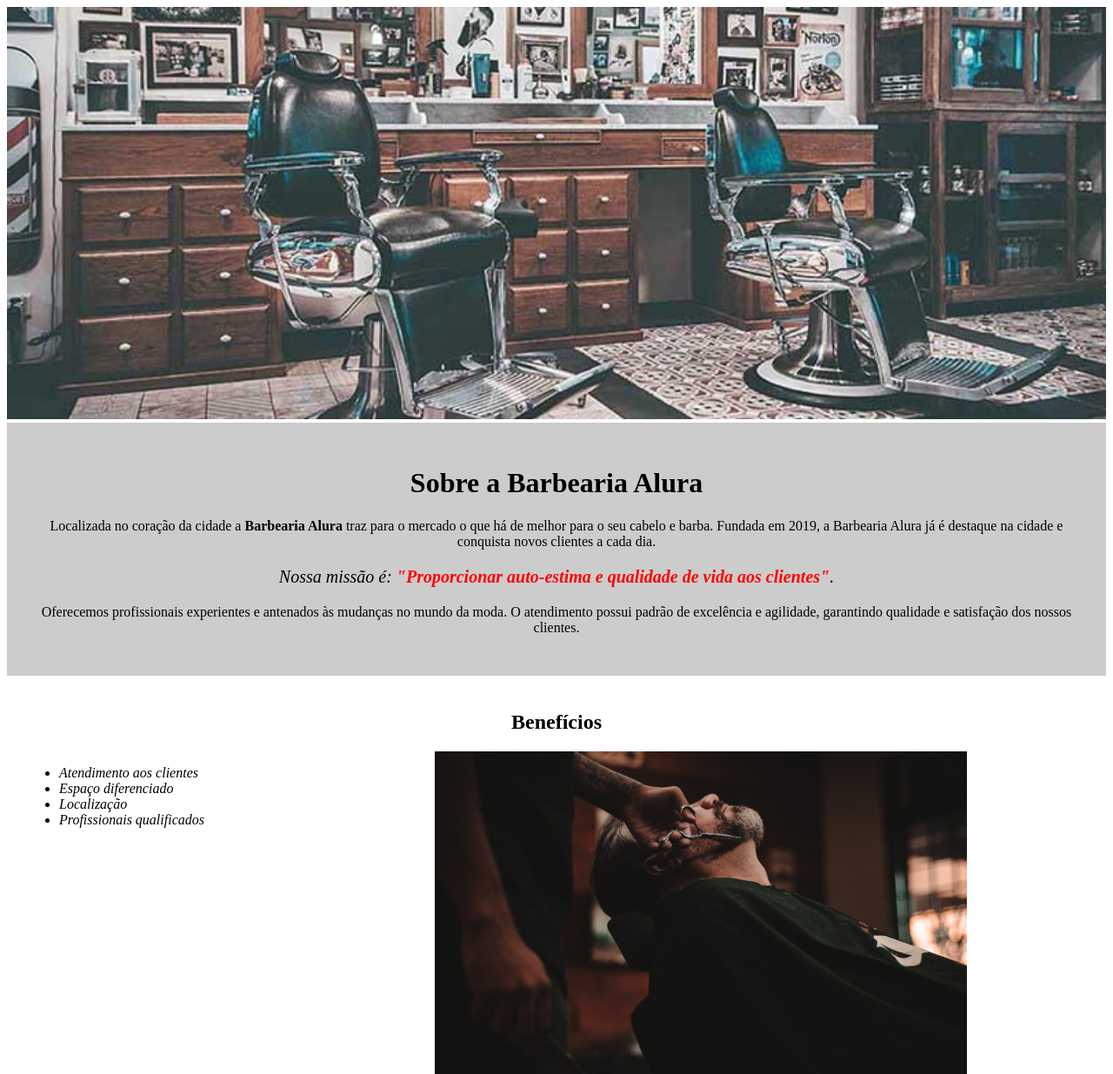
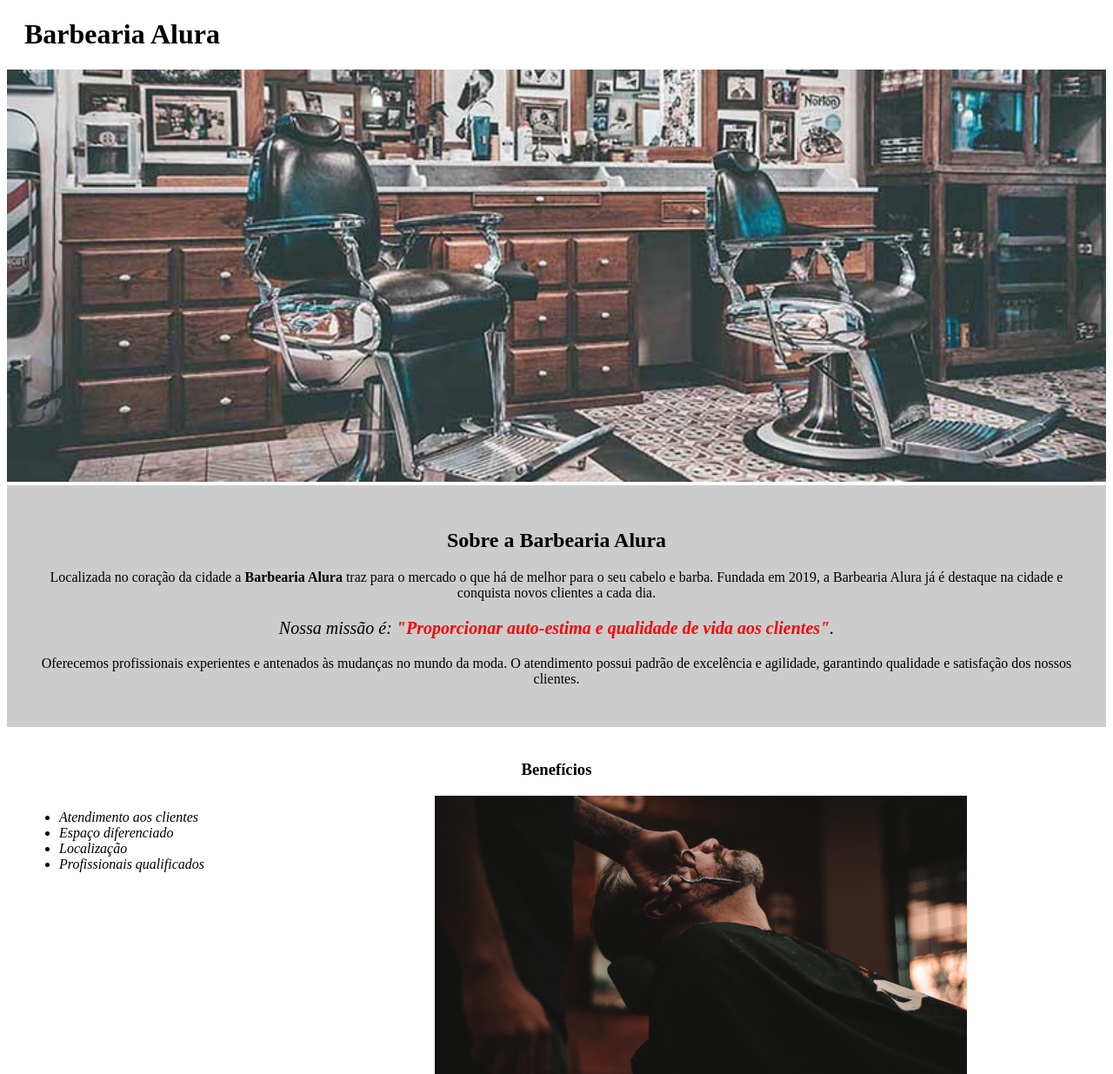
Before and after one commit to Adilson141192/html_css-6, a plain HTML site: page index.html in a window 1280 px wide. Shown: the top 1235 px of the page at 87% size. Drawn offline with Linux system fonts and the light colour scheme.

Commit message:
121124 aula0602

```diff
--- a/index.html
+++ b/index.html
@@ -7,9 +7,12 @@
         <link rel="stylesheet" href="style.css">
     </head>
     <body>
+        <header>
+            <h1 class="titulo-principal">Barbearia Alura</h1>
+        </header>
         <img id="banner" src="banner.jpg">
         <div class="principal">
-            <h1>Sobre a Barbearia Alura</h1>
+            <h2 class="titulo-centralizado">Sobre a Barbearia Alura</h2>
 
             <p>Localizada no coração da cidade a <strong>Barbearia Alura</strong> traz para o mercado o que há de melhor para o seu cabelo e barba. Fundada em 2019, a Barbearia Alura já é destaque na cidade e conquista novos clientes a cada dia.</p>
 
@@ -19,7 +22,7 @@
         </div>
 
         <div class="beneficios">
-            <h2>Benefícios</h2>
+            <h3 class="titulo-centralizado">Benefícios</h3>
 
             <ul>
                 <li class="itens">Atendimento aos clientes</li>
--- a/style.css
+++ b/style.css
@@ -11,7 +11,11 @@ body {
     padding: 30px;
 }
 
-h1 {
+.titulo-principal {
+    padding-left: 20px;
+}
+
+.titulo-centralizado {
     text-align: center;
 }
 
```
